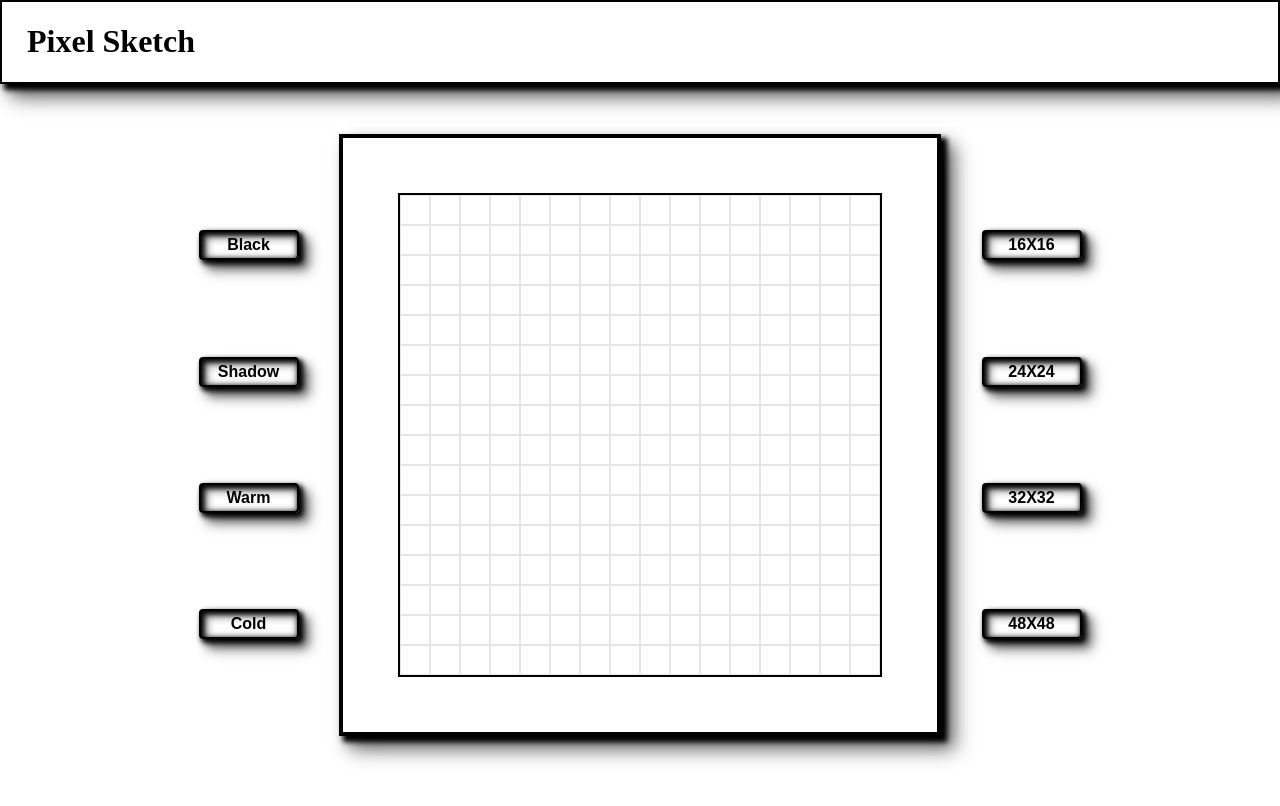
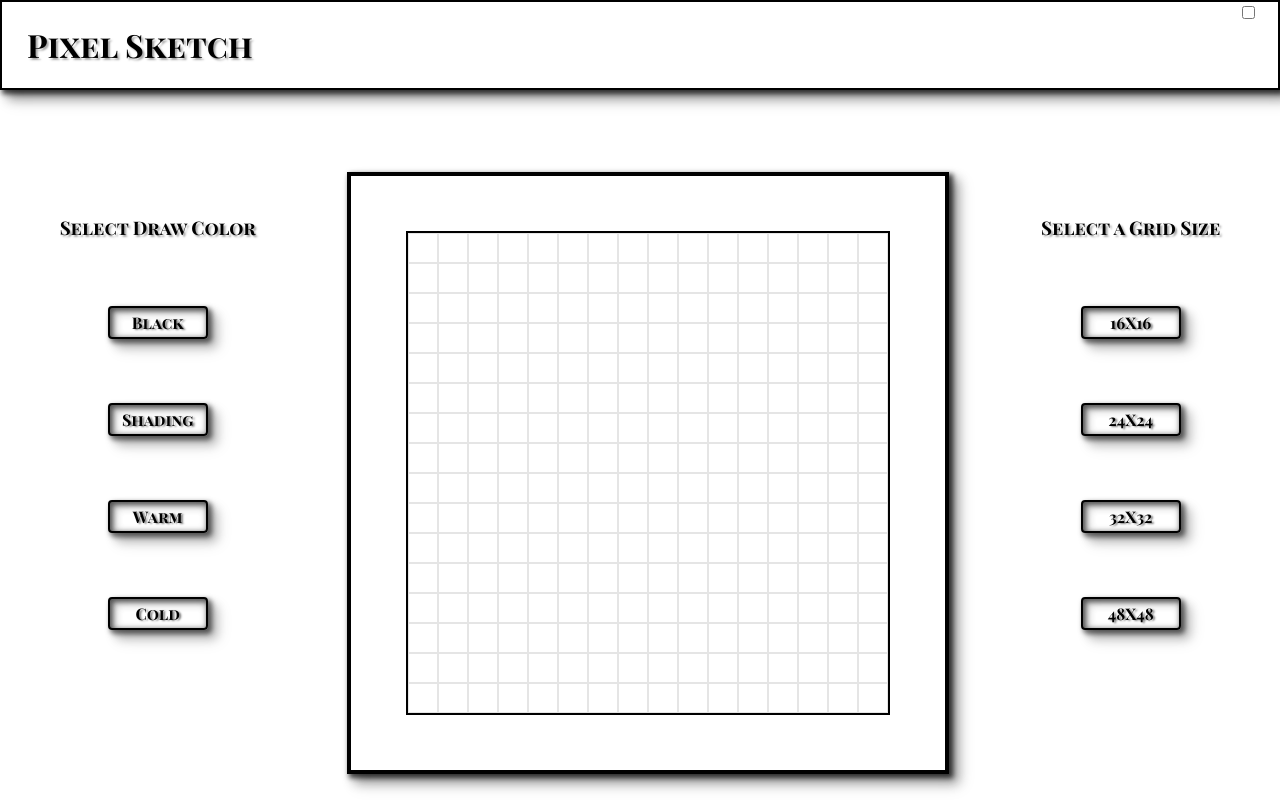
Before and after one commit to Jonathan-Evey/etch-a-sketch, a plain HTML site: page index.html in a window 1280 px wide. Drawn offline with Linux system fonts and the light colour scheme.

Commit message:
update css styling

```diff
--- a/index.html
+++ b/index.html
@@ -4,6 +4,9 @@
     <meta charset="UTF-8">
     <meta http-equiv="X-UA-Compatible" content="IE=edge">
     <meta name="viewport" content="width=device-width, initial-scale=1.0">
+    <link rel="preconnect" href="https://fonts.googleapis.com">
+    <link rel="preconnect" href="https://fonts.gstatic.com" crossorigin>
+    <link href="https://fonts.googleapis.com/css2?family=Playfair+Display+SC:wght@400;700&display=swap" rel="stylesheet">
     <link rel="stylesheet" href="styles.css">
     <title>Document</title>
 </head>
@@ -11,15 +14,22 @@
     <script src="script.js" defer></script>
     <header>
         <h1>Pixel Sketch</h1>
+        <label class="switch">
+            <input type="checkbox">
+            <span class="slider round"></span>
+        </label>
     </header>
 
 
     <section>
         <div class="color-selector-container">
-            <button class="btn color-select-btn btn-black" id="btn-black">Black</button>
-            <button class="btn color-select-btn btn-gray-gradient" id="btn-gradient">Shadow</button>
-            <button class="btn color-select-btn btn-worm" id="btn-worm">Warm</button>
-            <button class="btn color-select-btn btn-cold" id="btn-cold">Cold</button>
+            <h3>Select Draw Color</h3>
+            <div class="color-btn-container">
+                <button class="btn color-select-btn btn-black" id="btn-black">Black</button>
+                <button class="btn color-select-btn btn-gray-gradient" id="btn-gradient">Shading</button>
+                <button class="btn color-select-btn btn-worm" id="btn-worm">Warm</button>
+                <button class="btn color-select-btn btn-cold" id="btn-cold">Cold</button>
+            </div>
         </div>
         <div class="grid-container-border">
             <div class="grid-container" id="grid-container">
@@ -27,10 +37,25 @@
             </div>
         </div>
         <div class="size-selection-container">
-            <button class="btn grid-size-btn" id="btn-16">16X16</button>
-            <button class="btn grid-size-btn" id="btn-24">24X24</button>
-            <button class="btn grid-size-btn" id="btn-32">32X32</button>
-            <button class="btn grid-size-btn" id="btn-48">48X48</button>
+            <h3>Select a Grid Size</h3>
+            <div class="size-btn-container">
+                <button class="btn grid-size-btn" id="btn-16">
+                    <span class="defalt">16X16</span>
+                    <span class="hover">Reset</span>
+                </button>
+                <button class="btn grid-size-btn" id="btn-24">
+                    <span class="defalt">24X24</span>
+                    <span class="hover">Reset</span>
+                </button>
+                <button class="btn grid-size-btn" id="btn-32">
+                    <span class="defalt">32X32</span>
+                    <span class="hover">Reset</span>
+                </button>
+                <button class="btn grid-size-btn" id="btn-48">
+                    <span class="defalt">48X48</span>
+                    <span class="hover">Reset</span>
+                </button>
+            </div>
         </div>
     </section>
 </body>
--- a/styles.css
+++ b/styles.css
@@ -1,5 +1,6 @@
 * {
     box-sizing: border-box;
+    font-family: 'Playfair Display SC', serif;
 }
 body {
     padding: 0;
@@ -9,50 +10,80 @@ body {
 
 header {
     display: flex;
+    justify-content: space-between;
     margin-bottom: 50px;
     padding-left: 25px;
     border: solid 2px black;
-    box-shadow: 15px 15px 20px 1px rgb(0, 0, 0, .25),
-                10px 10px 15px 1px rgb(0, 0, 0, .5),
-                5px 5px 5px 1px rgb(0, 0, 0, 1);
+    box-shadow: 10px 10px 15px 1px rgb(0, 0, 0, .15),
+                8px 8px 10px 1px rgb(0, 0, 0, .30),
+                3px 3px 5px 1px rgb(0, 0, 0, .70);
+}
+
+h1,
+h3 {
+    text-shadow: 2px 2px 2px rgb(0, 0, 0,.35),
+                 1px 1px 1px rgb(255, 255, 255, .25);
+}
+
+.switch {
+  position: relative;
+  display: inline-block;
+  width: 60px;
+  height: 34px;
 }
 
 section {
     display: flex;
     justify-content: space-evenly;
-    max-width: 900px;
     margin: 0 auto;
 }
 
-.color-selector-container {
-    padding-right: 2rem;
+.color-selector-container,
+.size-selection-container {
+    padding-top: 3.5rem;
     display: flex;
     flex-direction: column;
-    justify-content: space-evenly;
+    justify-content: flex-start;
+}
+
+.color-btn-container,
+.size-btn-container {
+    padding-top: 3rem;
+    display: flex;
+    flex-direction: column;
+    gap: 4rem;
+    align-items: center;
 }
 
 .grid-container-border {
+    margin: 2rem;
     padding: 55px;
     border: solid 4px black;
-    box-shadow: 15px 15px 20px 1px rgb(0, 0, 0, .25),
-                10px 10px 15px 1px rgb(0, 0, 0, .5),
-                5px 5px 5px 1px rgb(0, 0, 0, 1);
+    box-shadow: 10px 10px 15px 1px rgb(0, 0, 0, .15),
+                8px 8px 10px 1px rgb(0, 0, 0, .30),
+                3px 3px 5px 1px rgb(0, 0, 0, .70);
 }
 
 .grid-container {
     box-sizing: content-box;
     border: solid 2px black;
+    min-width: 480px;
     max-width: 480px;
     display: flex;
     flex-direction: row;
     flex-wrap: wrap;
 }
 
-.size-selection-container {
-    padding-left: 2rem;
-    display: flex;
-    flex-direction: column;
-    justify-content: space-evenly;
+.grid-size-btn .hover {
+    display: none;
+}
+
+.grid-size-btn:hover .defalt {
+    display: none;
+}
+
+.grid-size-btn:hover .hover {
+    display: inline;
 }
 
 .btn {
@@ -64,9 +95,12 @@ section {
     background: none;
     border: solid 2px black;
     border-radius: 4px;
-    box-shadow: 10px 10px 15px 1px rgb(0, 0, 0, .25),
-                8px 8px 10px 1px rgb(0, 0, 0, .5),
-                3px 3px 5px 1px rgb(0, 0, 0, 1);
+    box-shadow: 10px 10px 15px 1px rgb(0, 0, 0, .10),
+                8px 8px 10px 1px rgb(0, 0, 0, .20),
+                3px 3px 5px 1px rgb(0, 0, 0, .55);
+    text-shadow: 2px 1px 2px rgb(0, 0, 0,.50),
+                 1px 1px 1px rgb(255, 255, 255, .25);
+
 
 }
 
@@ -81,17 +115,17 @@ section {
     left: 0;
     right: 0;
     bottom: 0;
-    box-shadow: inset 4px 4px 10px 1px rgb(0, 0, 0, .25),
-                inset 3px 3px 10px 1px rgb(0, 0, 0, .5),
-                inset 2px 2px 5px 1px rgb(0, 0, 0, 1);
+    box-shadow: inset 4px 4px 10px 1px rgb(0, 0, 0, .10),
+                inset 3px 3px 10px 1px rgb(0, 0, 0, .20),
+                inset 2px 2px 5px 1px rgb(0, 0, 0, .55);
 }
 
 .btn:active {
     top: 3px;
     left: 3px;
-    box-shadow: 5px 5px 7px 1px rgb(0, 0, 0, .25),
-                4px 4px 5px 1px rgb(0, 0, 0, .5),
-                1px 1px 2px 1px rgb(0, 0, 0, 1);
+    box-shadow: 4px 4px 5px 1px rgb(0, 0, 0, .15),
+                3px 3px 4px 1px rgb(0, 0, 0, .35),
+                1px 1px 2px 1px rgb(0, 0, 0, .85);
 }
 
 .btn-black:hover {
```
